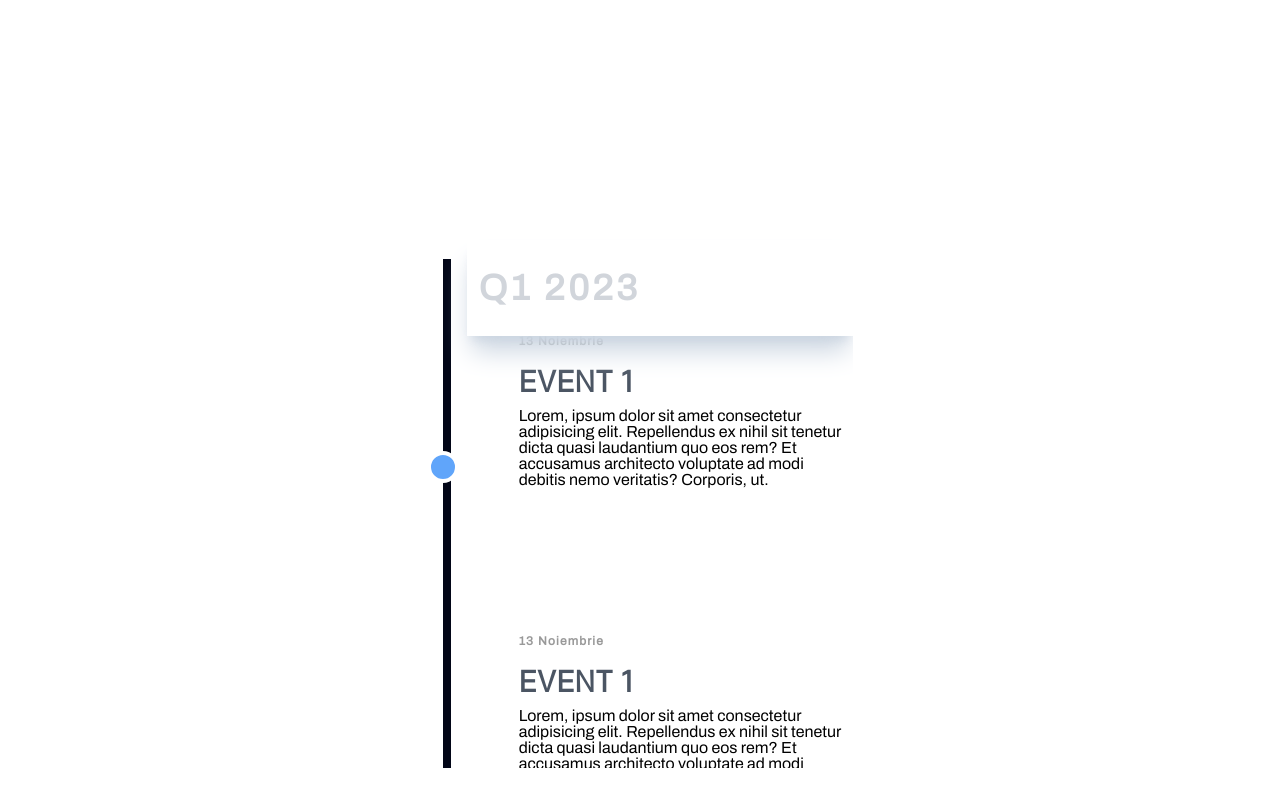
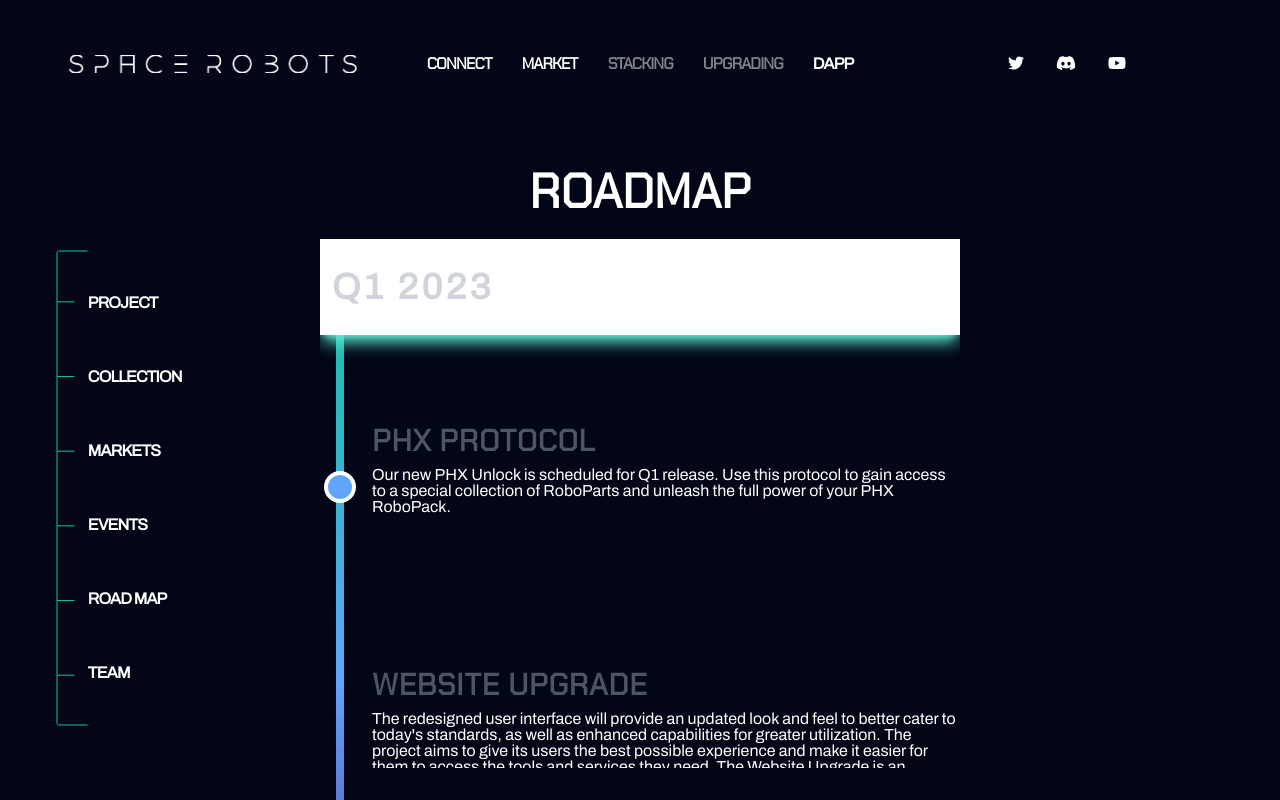
Before and after one commit to trykA123/SpaceRobots_v2, a React (Vite) app: page / in a window 1280 px wide. Built offline with nearby package versions, Linux system fonts and the light colour scheme.

Commit message:
Modified roadmap.

```diff
--- a/src/App.jsx
+++ b/src/App.jsx
@@ -5,7 +5,7 @@ import Roadmap from "./pages/Roadmap";
 function App() {
   return (
     <div>
-      {/* <Navbar /> */}
+      <Navbar />
       {/*<Hero />
       <Project />
       <Collection /> */}
--- /dev/null
+++ b/src/components/Timeline.jsx
@@ -0,0 +1,30 @@
+import React from "react";
+import { titles } from "../utils/constants";
+import TimelineItem from "./TimelineItem";
+
+const Timeline = ({
+  title,
+  quater,
+  firstInfo,
+  secondInfo,
+  thirdInfo,
+  fourthInfo,
+}) => {
+  return (
+    <div className="flex flex-col items-center justify-center text-white">
+      <div className="flex flex-col w-full mx-auto">
+        <div className="sticky top-0 bg-white py-3 z-10 shadow-lg shadow-teal-300">
+          <h4>{quater}</h4>
+        </div>
+        <TimelineItem title={firstInfo.title} content={firstInfo.info} />
+        <TimelineItem title={secondInfo.title} content={secondInfo.info} />
+        <TimelineItem title={thirdInfo.title} content={thirdInfo.info} />
+        {fourthInfo && (
+          <TimelineItem title={fourthInfo.title} content={fourthInfo.info} />
+        )}
+      </div>
+    </div>
+  );
+};
+
+export default Timeline;
--- a/src/components/TimelineItem.jsx
+++ b/src/components/TimelineItem.jsx
@@ -1,16 +1,16 @@
 import React from "react";
 
-const TimelineItem = ({ number, title, content, position }) => {
+const TimelineItem = ({ status, title, content }) => {
   return (
     <div className="relative ml-3 mt-3 py-16 space-y-14">
       <div className="pl-10">
-        <span className="timeline-date">13 Noiembrie</span>
-        <h3 className="timeline-title">Event 1</h3>
-        <p>
-          Lorem, ipsum dolor sit amet consectetur adipisicing elit. Repellendus
-          ex nihil sit tenetur dicta quasi laudantium quo eos rem? Et accusamus
-          architecto voluptate ad modi debitis nemo veritatis? Corporis, ut.
-        </p>
+        <span className="text-base font-bold opacity-40 tracking-widest">
+          {status}
+        </span>
+        <h3 className="text-3xl text-gray-600 font-semibold tracking-wide mb-2">
+          {title}
+        </h3>
+        <p>{content}</p>
       </div>
     </div>
   );
--- a/src/components/round3.jsx
+++ /dev/null
@@ -1,24 +0,0 @@
-import React from "react";
-import TimelineItem from "./TimelineItem";
-
-const Timeline = () => {
-  return (
-    <div className="flex flex-col items-center justify-center">
-      <div className="w-auto">
-        <div className="sticky top-0 bg-white py-3 z-10 shadow-xl shadow-slate-300">
-          <h4 className="group-date">Q1 2023</h4>
-        </div>
-        <TimelineItem />
-        <TimelineItem />
-        <TimelineItem />
-        <TimelineItem />
-        <TimelineItem />
-        <TimelineItem />
-        <TimelineItem />
-        <TimelineItem />
-      </div>
-    </div>
-  );
-};
-
-export default Timeline;
--- a/src/index.css
+++ b/src/index.css
@@ -33,6 +33,10 @@
   h3 {
     @apply font-chakraPetch text-2xl text-white pt-3 font-semibold uppercase;
   }
+
+  h4 {
+    @apply text-4xl text-gray-300 px-3 py-4 font-bold tracking-widest;
+  }
   p {
     @apply font-archivo text-base leading-4 font-normal 3xl:text-xl 3xl:leading-8;
   }
@@ -49,17 +53,4 @@
   .content {
     @apply my-auto ml-[18%] 4xl:mx-[15%];
   }
-  .sliding-quarters {
-    @apply w-[400%] overflow-hidden;
-  }
-  .group-date {
-    @apply text-4xl text-gray-300 px-3 py-4 font-bold tracking-widest;
-  }
-
-  .timeline-date {
-    @apply text-xs font-bold opacity-40 tracking-widest;
-  }
-  .timeline-title {
-    @apply text-3xl text-gray-600 font-semibold tracking-wide mb-2;
-  }
 }
--- a/src/pages/Roadmap.jsx
+++ b/src/pages/Roadmap.jsx
@@ -1,21 +1,32 @@
 import React from "react";
-import RoadmapQuater from "../components/RoadmapQuater";
-import Timeline from "../components/round3";
+import Timeline from "../components/Timeline";
+import { titles } from "../utils/constants";
+import { roadmapSections } from "../utils/constants";
+
 const Roadmap = () => {
   return (
-    <section className="h-screen ">
-      <div className="flex flex-col h-full w-1/3 mx-auto pt-36 pb-8">
+    <section className="h-screen bg-slate-950">
+      <div className="flex flex-col h-full w-1/2 mx-auto pt-36 pb-8">
         <h1 className="flex w-full items-center justify-center h-32">
           ROADMAP
         </h1>
-        <div className="flex items-center justify-center overflow-y-auto">
-          <div className="bg-slate-950 h-full mt-10 mx-4 pt-48 w-2 relative ">
-            <div className="sticky top-40 left-1/2 transform -translate-x-1/2 bg-blue-400 h-8 w-8 rounded-full border-4 border-white z-10"></div>
+        <div className="flex overflow-y-auto">
+          <div className="bg-gradient-to-b from-teal-text-100 via-blue-400 to-purple-900 h-full mt-10 mx-4 pt-48 fixed">
+            <div className="h-full w-2 left-1 relative">
+              <div className="sticky top-40 left-1/2 transform -translate-x-1/2 bg-blue-400 h-8 w-8 rounded-full border-4 border-white z-10"></div>
+            </div>
           </div>
-          <div className="flex flex-col">
-            <Timeline />
-            <Timeline />
-            <Timeline />
+          <div className="flex flex-col z-50">
+            {roadmapSections.map((section, index) => (
+              <Timeline
+                key={index}
+                quater={section.title}
+                firstInfo={section.firstInfo}
+                secondInfo={section.secondInfo}
+                thirdInfo={section.thirdInfo}
+                fourthInfo={section.forthInfo}
+              />
+            ))}
           </div>
         </div>
       </div>
```
Also changed, not shown: 1 other file (tests, documents, lock files or other folders).
